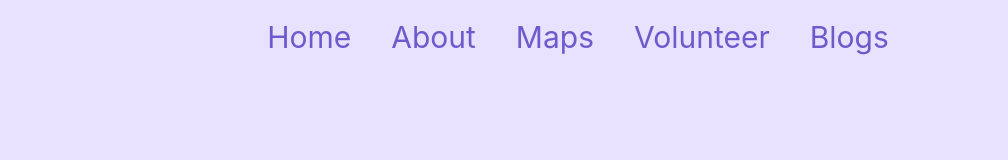
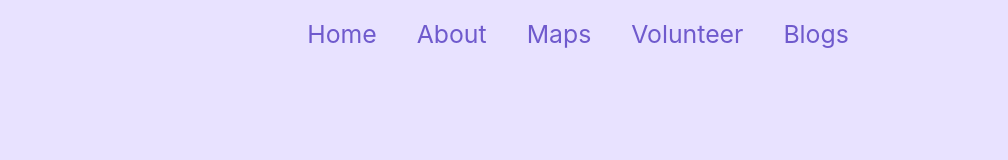
Before and after one commit to NUS-Accessibility-Mapping/website, a React (Create React App) app: page /home in a window 1280 px wide. Shown: the top 160 px of the page, without its empty margins (82-1090 px from the left). Built offline with nearby package versions, Linux system fonts and the light colour scheme.

Commit message:
make font size responsive

```diff
--- a/src/components/navbar/Navbar.css
+++ b/src/components/navbar/Navbar.css
@@ -23,19 +23,18 @@
     }
 
     .mobileNavigation {
-        padding: 39px 0px;
+        padding: 0;
         display: flex;
     }
 
     .button {
         position: absolute;
-        right: 10%;
+        left: 3%;
         top: 2.4%;
-        cursor: pointer;
     }
 
     .list {
-        padding: 0;
+        padding: 10px;
         margin: 0;
         display: flex;
         flex-direction: column;
--- a/src/components/navbar/NavbarElements.js
+++ b/src/components/navbar/NavbarElements.js
@@ -3,12 +3,16 @@ import styled from 'styled-components'
 
 export const NavLink = styled(Link)`
     color: #6f5acd;
-    font-size: 30px;
+    font-size: calc(1vw + 1.5vmin);
     text-decoration: none;
     border-bottom: 2px solid transparent;
 
     &:hover {
         border-bottom: 2px solid #291f80;
+    }
+
+    @media (max-width: 800px) {
+        font-size: calc(1vw + 2vmin);
     }
 `
 
```
